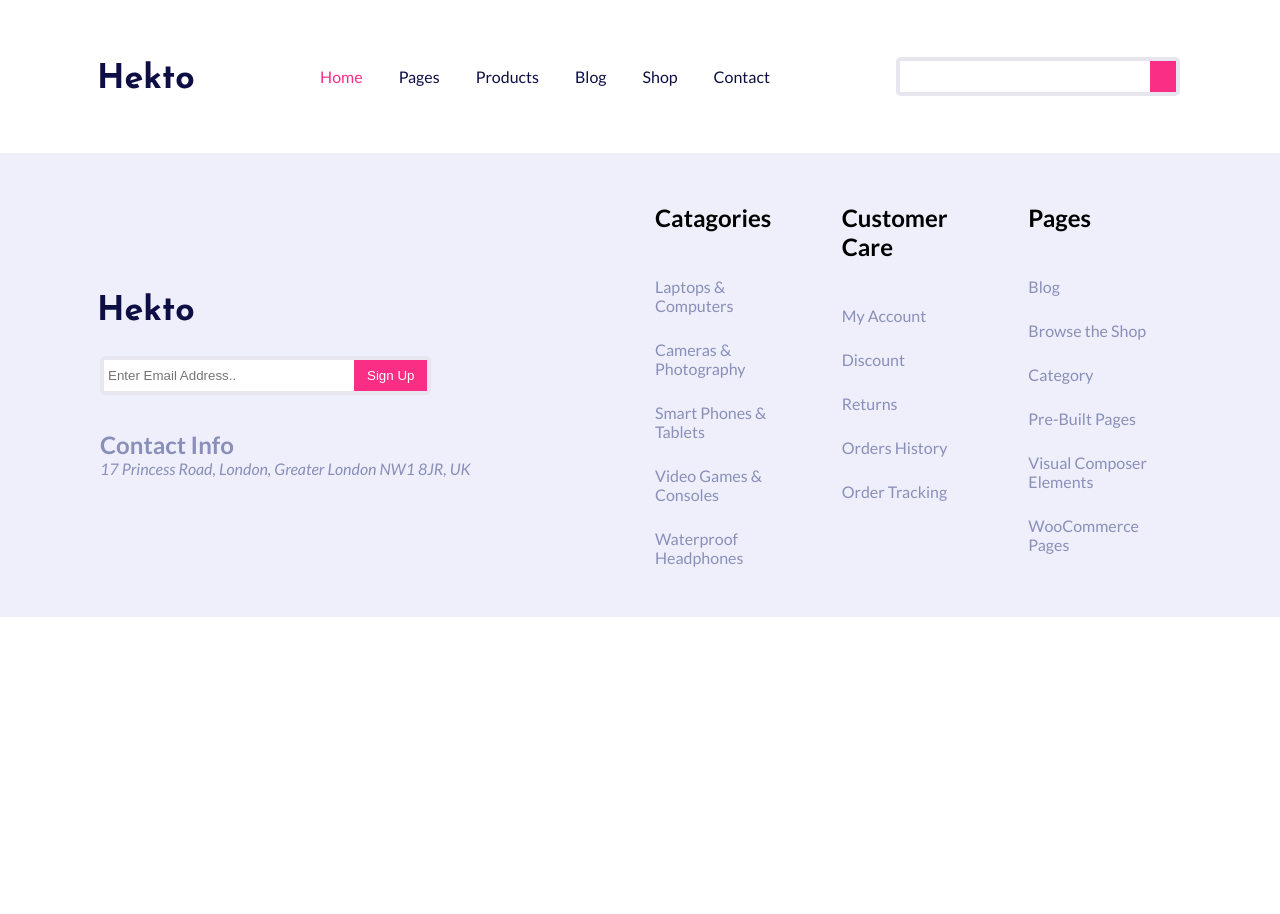
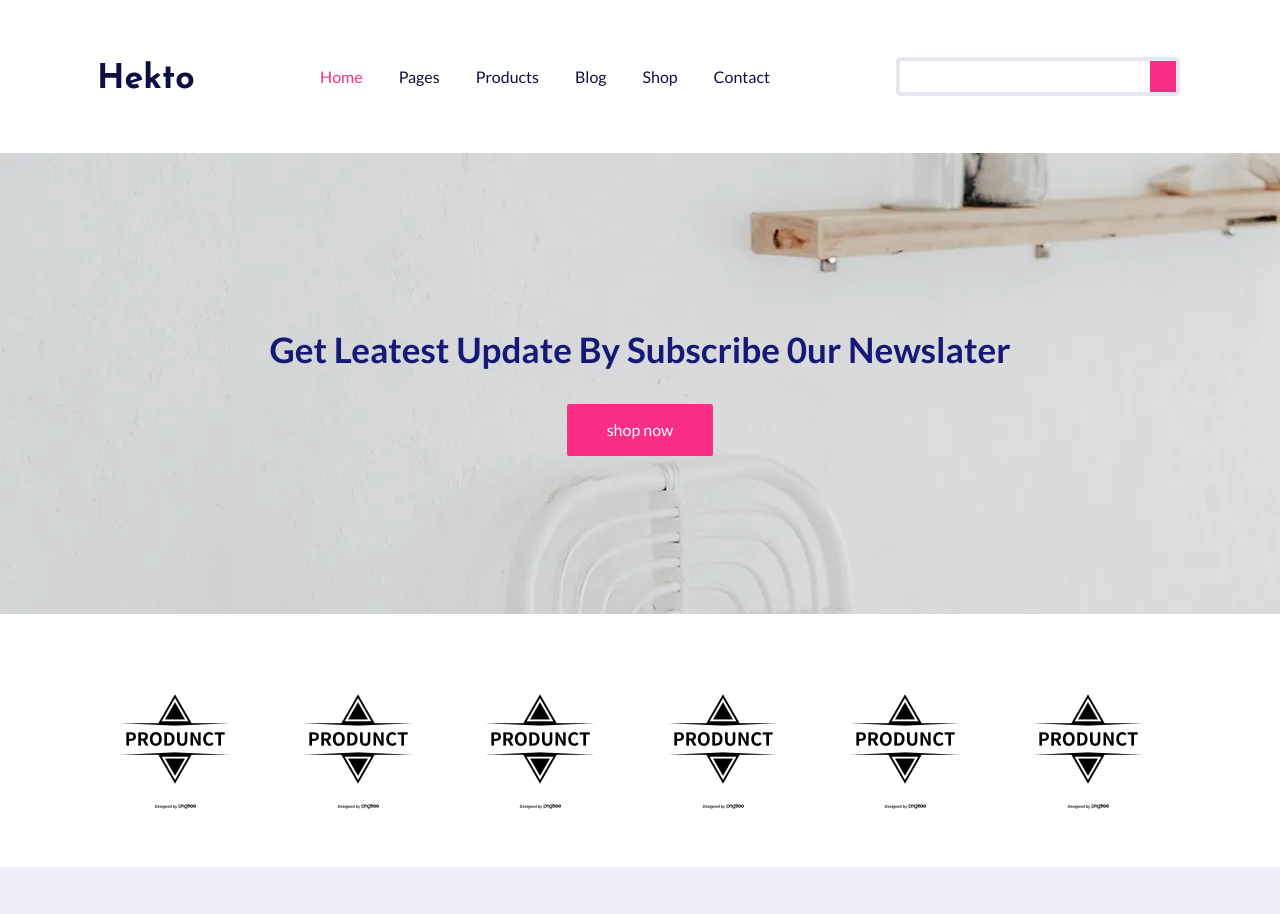
Before and after one commit to Basemgh99/hekto15, a plain HTML site: page index.html in a window 1280 px wide. Shown: the top 914 px of the page. Before the commit the page ends 800 px from the top, so only its background shows below. Drawn offline with Linux system fonts and the light colour scheme.

Commit message:
create newslater section

```diff
--- a/assets/css/base.css
+++ b/assets/css/base.css
@@ -32,6 +32,7 @@ background-color: #08D15F;
     justify-content: space-between;
     align-items: center;
 }
+
 .container{
     width:calc(100% - 320px);
     margin: auto;
--- a/assets/css/main.css
+++ b/assets/css/main.css
@@ -48,6 +48,55 @@ body{
 }
 
 
+/* start newslater */
+.newslater{
+  background-image: url('../img/public/Rectangle\ 102.webp');
+padding: 175px 0;
+text-align: center;
+/* background-attachment:scroll; */
+}
+
+.newslater h2{
+    margin-bottom: 50px;
+color:#151875;
+    font-size: 35px;
+
+}
+.shop-btn{
+    transition: 0.5s;
+}
+.shop-btn:hover{
+    background-color: #0d0e43;
+}
+
+/* end newslater */
+
+/* start clients */
+.clients{
+    padding: 50px 0;
+}
+
+.clients .row{
+    flex-wrap: nowrap;
+    gap: 15px;
+    overflow-x: auto;
+}
+.clients .logo{
+    width: calc((100% - 75px)/ 6);
+}
+.clients img{
+    width: 150x;
+    height: 150px;
+}
+
+@media screen and (max-width:900px) {
+
+    .clients .logo{
+        width: calc((100% - 30px )/3);
+    }
+
+}
+/* end clients */
 
 
 /* start footer */
@@ -83,7 +132,7 @@ body{
 }
 .footer-item{
 gap: 45px;
-     width: calc((100% - 70px)/ 3);
+ width: calc((100% - 70px)/ 3);
 }
 @media screen and(max-width:992px) {
     .footer .right-side, .footer .left-side{
--- a/index.html
+++ b/index.html
@@ -1,5 +1,6 @@
 <!DOCTYPE html>
 <html lang="en">
+
 <head>
   <meta charset="UTF-8" />
   <meta name="viewport" content="width=device-width, initial-scale=1.0" />
@@ -9,8 +10,7 @@
   <link rel="preconnect" href="https://fonts.gstatic.com" crossorigin />
   <link
     href="https://fonts.googleapis.com/css2?family=Lato:ital,wght@0,100;0,300;0,400;0,700;0,900;1,100;1,300;1,400;1,700;1,900&display=swap"
-      rel="stylesheet"
-    />
+    rel="stylesheet" />
 
   <!-- google fonts -->
   <link rel="stylesheet" href="./assets/css/base.css" />
@@ -57,20 +57,55 @@
             </button>
           </form>
         </div>
-          <svg
-            class="bar"
-            width="20px"
-            xmlns="http://www.w3.org/2000/svg"
-            viewBox="0 0 640 640"
-          >
+        <svg class="bar" width="20px" xmlns="http://www.w3.org/2000/svg" viewBox="0 0 640 640">
           <!--!Font Awesome Free v7.0.1 by @fontawesome - https://fontawesome.com License - https://fontawesome.com/license/free Copyright 2025 Fonticons, Inc.-->
           <path
-              d="M96 160C96 142.3 110.3 128 128 128L512 128C529.7 128 544 142.3 544 160C544 177.7 529.7 192 512 192L128 192C110.3 192 96 177.7 96 160zM96 320C96 302.3 110.3 288 128 288L512 288C529.7 288 544 302.3 544 320C544 337.7 529.7 352 512 352L128 352C110.3 352 96 337.7 96 320zM544 480C544 497.7 529.7 512 512 512L128 512C110.3 512 96 497.7 96 480C96 462.3 110.3 448 128 448L512 448C529.7 448 544 462.3 544 480z"
-            />
+            d="M96 160C96 142.3 110.3 128 128 128L512 128C529.7 128 544 142.3 544 160C544 177.7 529.7 192 512 192L128 192C110.3 192 96 177.7 96 160zM96 320C96 302.3 110.3 288 128 288L512 288C529.7 288 544 302.3 544 320C544 337.7 529.7 352 512 352L128 352C110.3 352 96 337.7 96 320zM544 480C544 497.7 529.7 512 512 512L128 512C110.3 512 96 497.7 96 480C96 462.3 110.3 448 128 448L512 448C529.7 448 544 462.3 544 480z" />
         </svg>
       </div>
     </div>
   </header>
+
+  <main>
+
+    <section class="newslater">
+      <h2>Get Leatest Update By Subscribe
+0ur Newslater</h2>
+
+<a href="#" class="btn btn-primary shop-btn">shop now</a>
+
+
+    </section>
+
+
+
+
+    <section class="clients">
+     <div class="container">
+      <div class="row">
+        <div class="logo">
+          <img src="./assets/img/clients/clients-photo.webp" alt=""/>
+        </div>
+        <div class="logo">
+          <img src="./assets/img/clients/clients-photo.webp" alt=""/>
+        </div>
+        <div class="logo">
+          <img src="./assets/img/clients/clients-photo.webp" alt=""/>
+        </div>
+        <div class="logo">
+          <img src="./assets/img/clients/clients-photo.webp" alt=""/>
+        </div>
+        <div class="logo">
+          <img src="./assets/img/clients/clients-photo.webp" alt=""/>
+        </div>
+        <div class="logo">
+          <img src="./assets/img/clients/clients-photo.webp" alt=""/>
+        </div>
+      </div>
+     </div>
+
+    </section>
+  </main>
 
   <footer class="footer">
     <div class="container">
@@ -137,4 +172,5 @@
 
   </footer>
 </body>
+
 </html>
```
Also changed, not shown: assets/img/clients/clients-photo.webp (added), assets/img/public/Rectangle 102.webp (added). Lines whose indentation alone changed are shown as unchanged.
